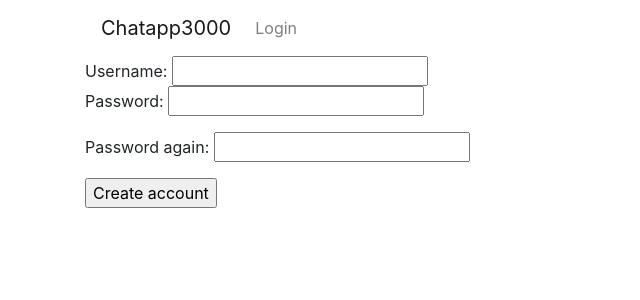
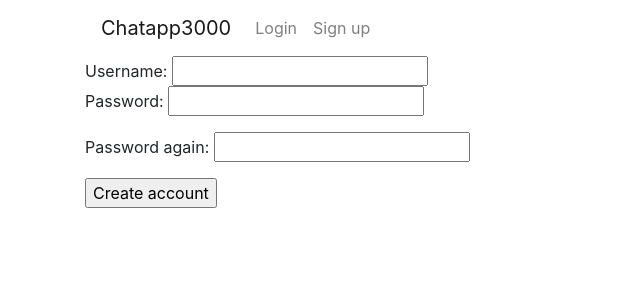
Before and after one commit to tfhuhtal/chatapp, a Flask app: page /register in a window 1280 px wide. Shown: the top 300 px of the page, without its empty margins (0-640 px from the left). Run offline with Flask 3, Linux system fonts and the light colour scheme; some libraries are stand-ins or nearby versions.

Commit message:
minor updates

```diff
--- a/templates/layout.html
+++ b/templates/layout.html
@@ -1,6 +1,6 @@
 <!doctype html>
-<meta name="viewport" content="width=device-width, initial-scale=1, shrink-to-fit=no">
-<link rel="stylesheet" href="https://stackpath.bootstrapcdn.com/bootstrap/4.5.0/css/bootstrap.min.css">
+<meta name="viewport" content="width=device-width, initial-scale=1">
+<link rel="stylesheet" href="https://cdn.jsdelivr.net/npm/bootstrap@4.5.0/dist/css/bootstrap.min.css">
 <div class="container">
     <nav class="navbar navbar-expand-sm navbar-light">
         <a class="navbar-brand" href="/">Chatapp3000</a>
@@ -28,6 +28,9 @@
             <li class="nav-item">
                 <a class="nav-link" href="/login">Login</a>
             </li>
+            <li class="nav-item">
+                <a class="nav-link" href="/register">Sign up</a>
+            </li>
             {% endif %}
         </ul>
     </nav>
--- a/templates/results.html
+++ b/templates/results.html
@@ -6,5 +6,10 @@ Here is your search results!
 <p></p>
 {{ result[0] }}
 {% endfor %}
+Rooms available:
+{% for result in results %}
+<p></p>
+{{ result[1] }}
+{% endfor %}
 {% endif%}
 {% endblock %}
```
Also changed, not shown: rooms.py (+5 -3 lines).
